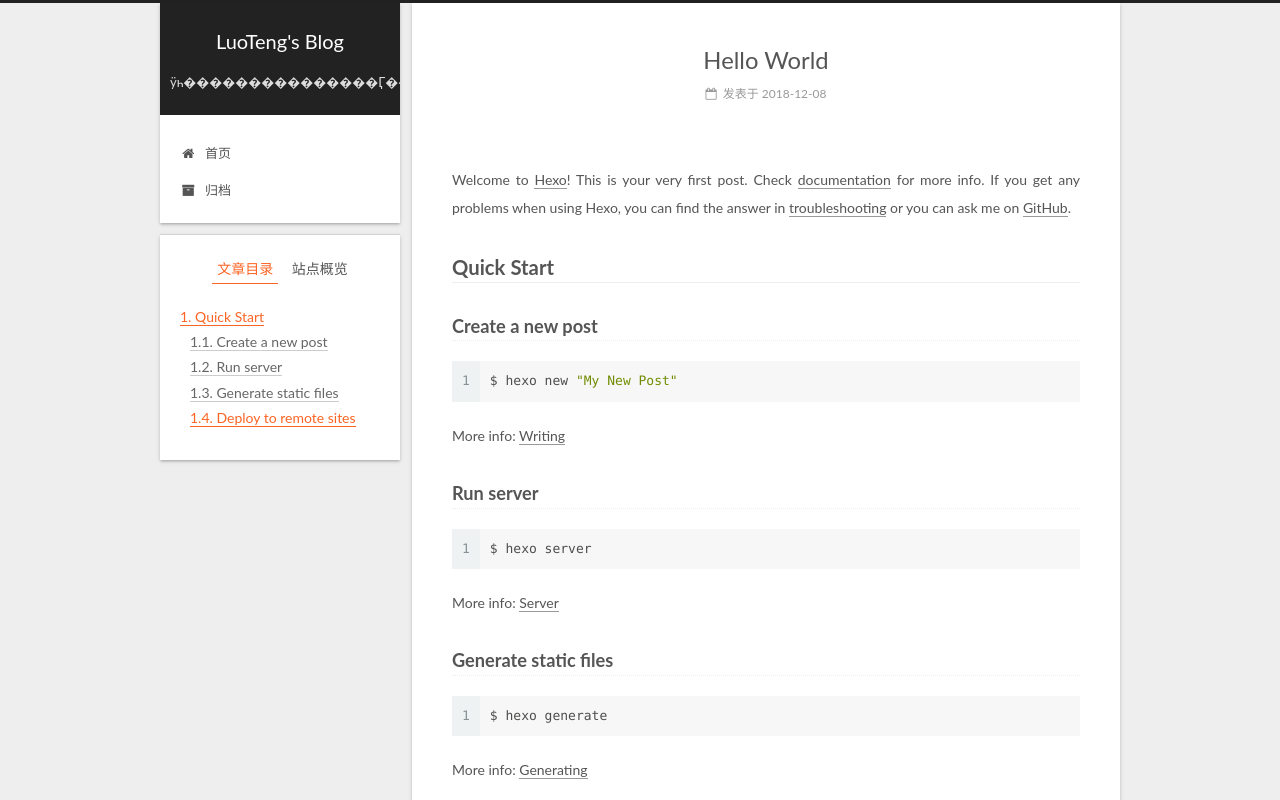
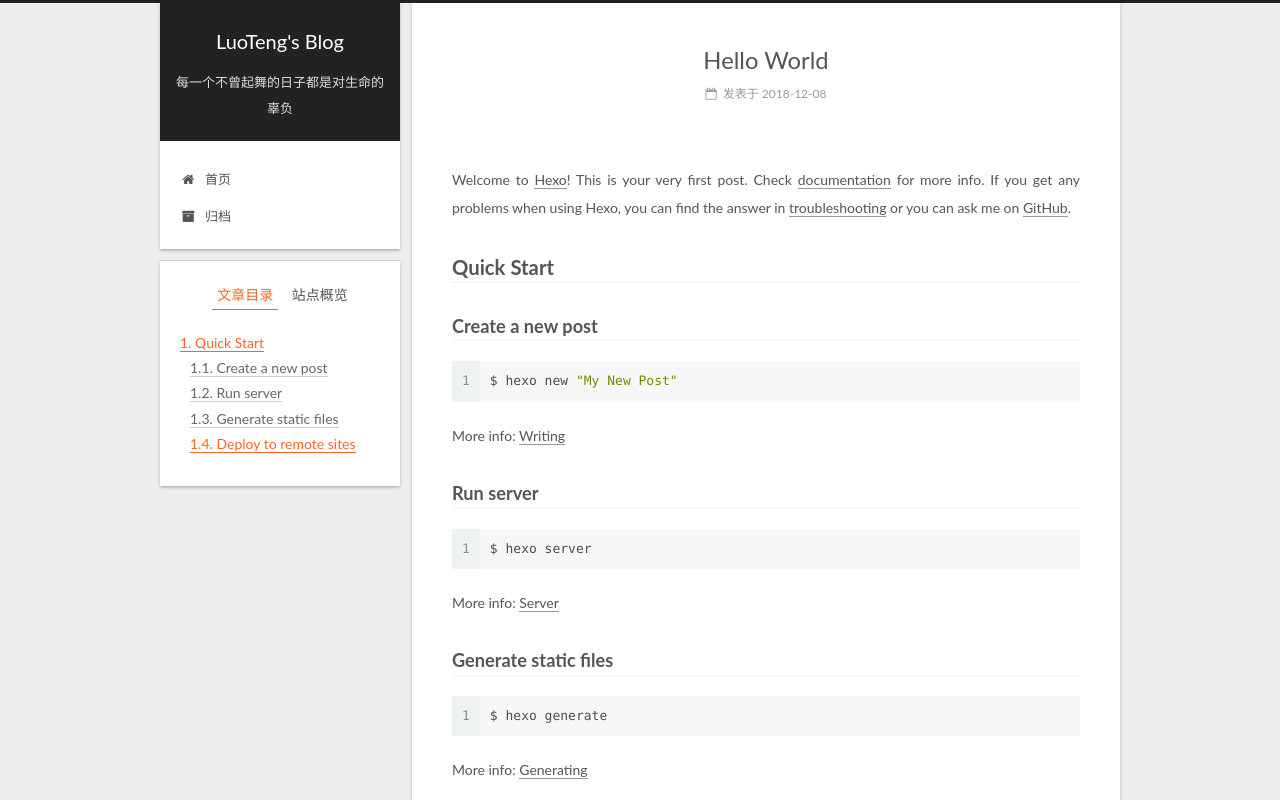
Before and after one commit to tengzi-will/tengzi-will.github.io, a plain HTML site: page 2018/12/08/hello-world/index.html in a window 1280 px wide. Shown: the top 800 px of the page. Drawn offline with Linux system fonts and the light colour scheme.

Commit message:
Site updated: 2018-12-09 16:55:03

```diff
--- a/2018/12/08/hello-world/index.html
+++ b/2018/12/08/hello-world/index.html
@@ -161,7 +161,7 @@
       </a>
     </div>
 
-        <p class="site-subtitle">ÿһ���������������Ӷ��Ƕ������Ĺ���</p>
+        <p class="site-subtitle">每一个不曾起舞的日子都是对生命的辜负</p>
 
   </div>
 
```
Also changed, not shown: archives/2018/12/index.html (+1 -1 lines), archives/2018/index.html (+1 -1 lines), archives/index.html (+1 -1 lines), index.html (+1 -1 lines).
